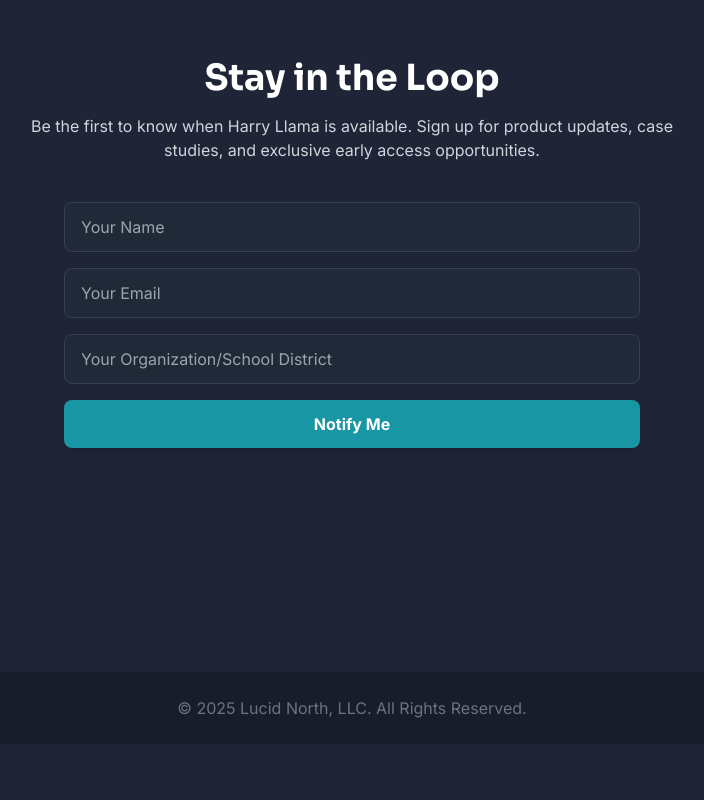
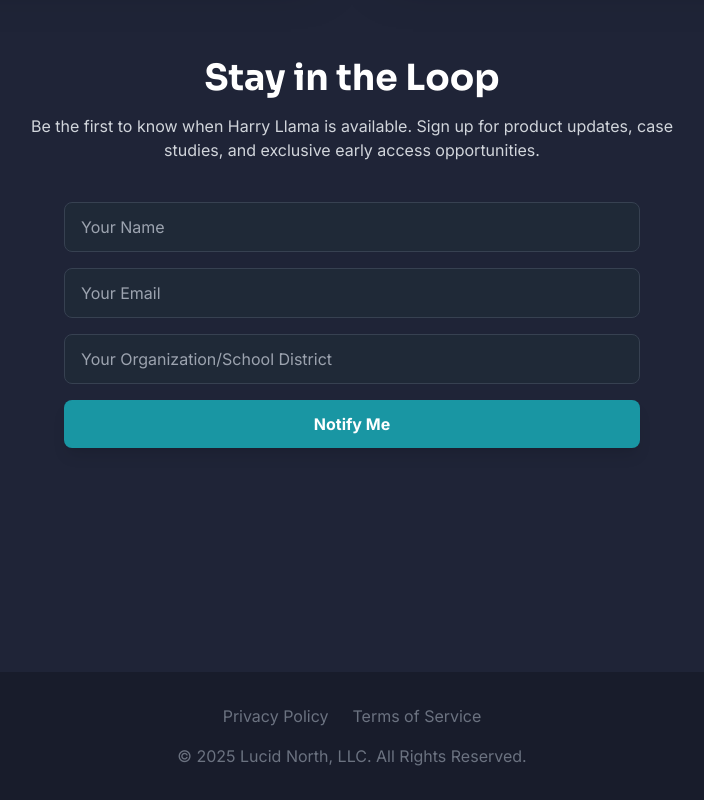
Before and after one commit to Beerspitnight/lucid-north-landing, a plain HTML site: page index.html in a window 1280 px wide. Shown: the part 1870-2670 px from the top of the page, without its empty margins (288-992 px from the left). Before the commit the page ends 2614 px from the top, so only its background shows below. Drawn offline with nearby package versions, Linux system fonts and the light colour scheme.

Commit message:
Update index.html

```diff
--- a/index.html
+++ b/index.html
@@ -3,7 +3,7 @@
 <head>
     <meta charset="UTF-8">
     <meta name="viewport" content="width=device-width, initial-scale=1.0">
-    <title>Lucid North | Harry Llama Intelligent Scheduler</title>
+    <title>Lucid North | Harry Llama the Intelligent Scheduler</title>
 
     <!-- Tailwind CSS -->
     <script src="https://cdn.tailwindcss.com"></script>
@@ -161,11 +161,15 @@
     </main>
 
     <!-- Footer -->
-    <footer class="bg-[#181C2B] py-6">
+    <footer class="bg-[#181C2B] py-8">
         <div class="container mx-auto px-6 text-center text-gray-500">
+            <div class="flex justify-center space-x-6 mb-4">
+                <a href="privacy.html" class="hover:text-gray-300 transition-colors">Privacy Policy</a>
+                <a href="terms.html" class="hover:text-gray-300 transition-colors">Terms of Service</a>
+            </div>
             <p>&copy; 2025 Lucid North, LLC. All Rights Reserved.</p>
         </div>
-    </footer>
+</footer>
 
 </body>
 </html>
```
